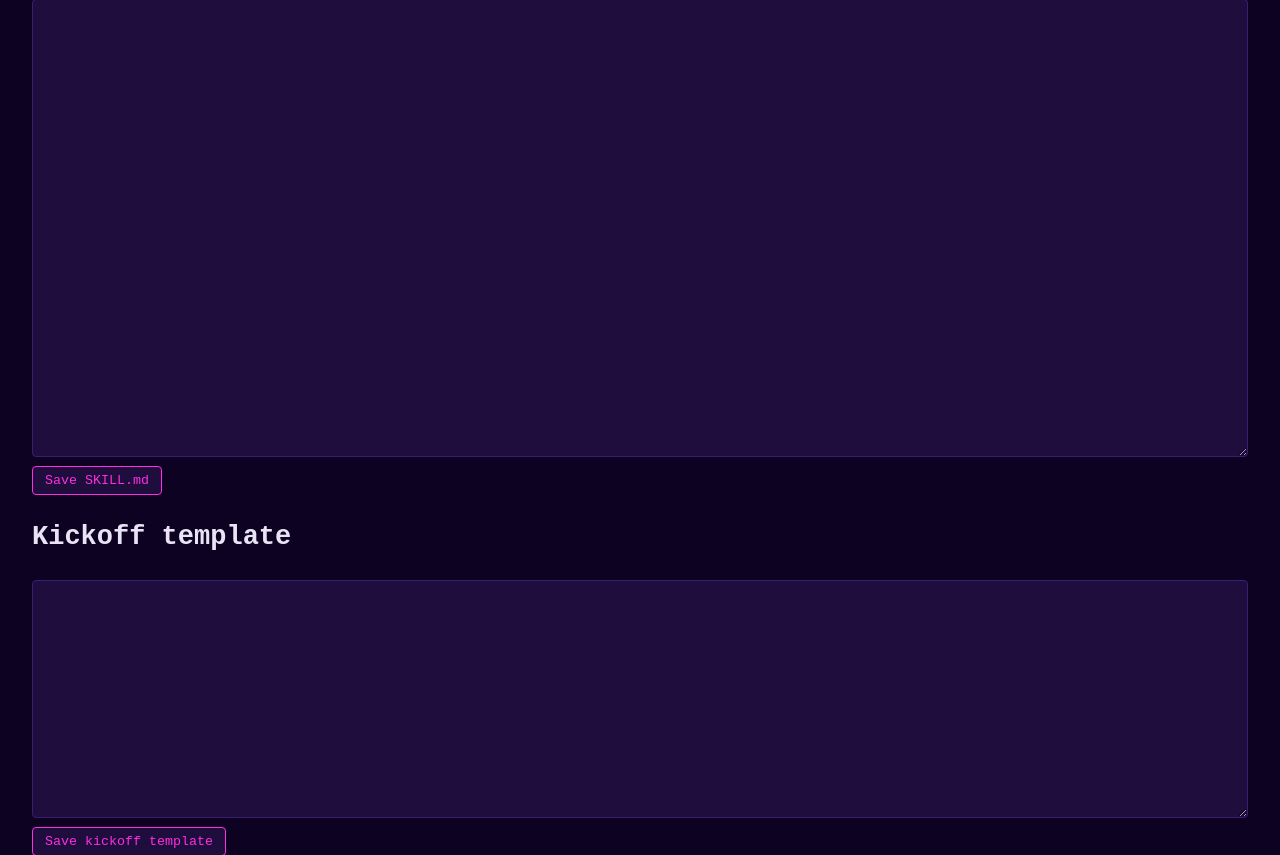
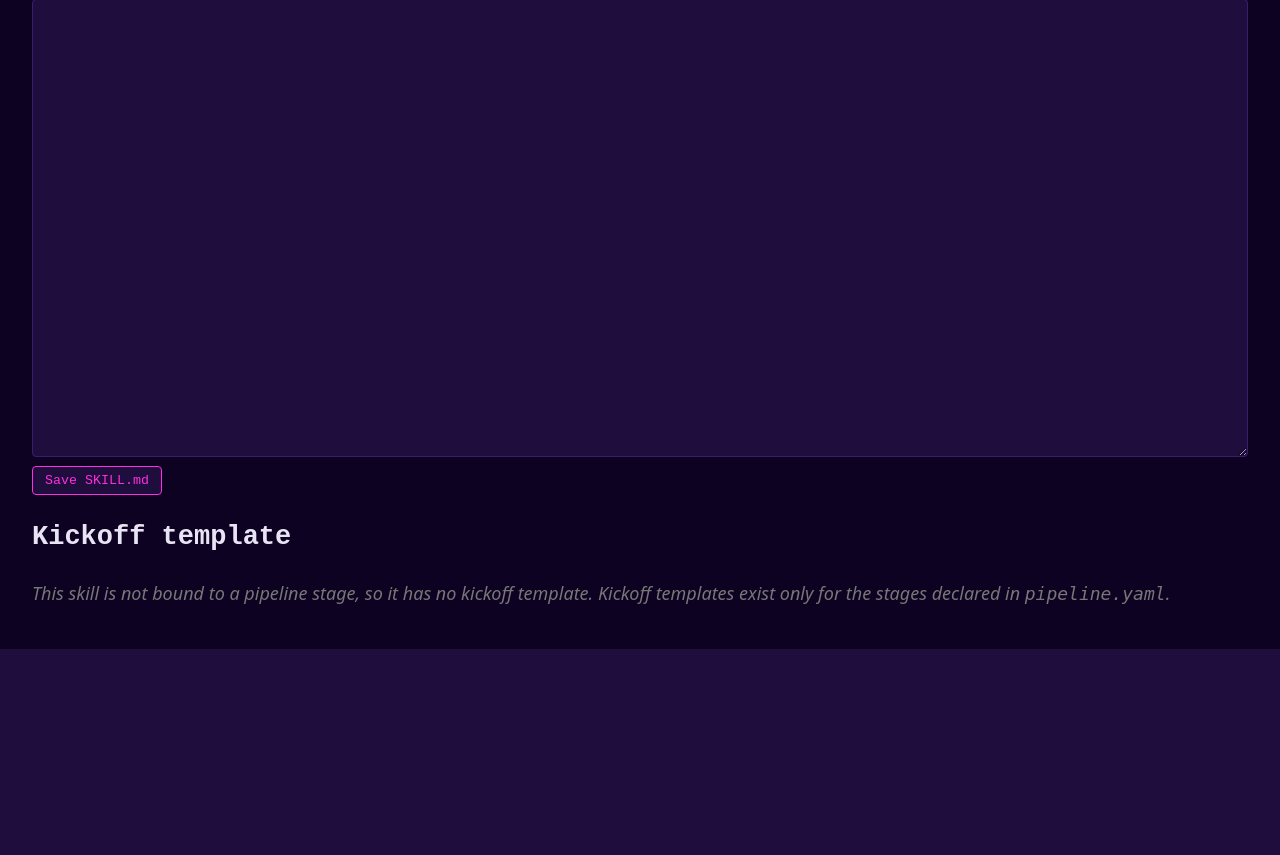
Before and after one commit to happydotemdr/ContentStudio, a Python web app: template pipeline-app/pipeline_app/templates/skill_editor.html in a window 1280 px wide. Shown: the part 167-1022 px from the top of the page. After the commit the page ends 816 px from the top, so only its background shows below. Run offline with Jinja, Linux system fonts and the light colour scheme; the template is opened without the code that fills it, so the values that code supplies are empty.

Commit message:
fix(ui): hide the kickoff-template editor for skills with no stage

```diff
--- a/pipeline-app/pipeline_app/templates/skill_editor.html
+++ b/pipeline-app/pipeline_app/templates/skill_editor.html
@@ -10,9 +10,19 @@
 </form>
 
 <h2>Kickoff template</h2>
+{% if kickoff_template_applies %}
 <form method="post" action="/skills/{{ skill_name }}/save">
   <input type="hidden" name="target" value="kickoff_template">
   <textarea name="content" rows="10">{{ kickoff_template_content }}</textarea>
   <button type="submit">Save kickoff template</button>
 </form>
+{% else %}
+{# Rendering this form for an unmapped skill gave the operator a live Save
+   button pointed at a file that cannot exist, and no way to tell an absent
+   template from an empty one (E-15). #}
+<p class="browse-placeholder">
+  This skill is not bound to a pipeline stage, so it has no kickoff template.
+  Kickoff templates exist only for the stages declared in <code>pipeline.yaml</code>.
+</p>
+{% endif %}
 {% endblock %}
```
Also changed, not shown: pipeline-app/tests/test_header.py (+39 -0 lines).
